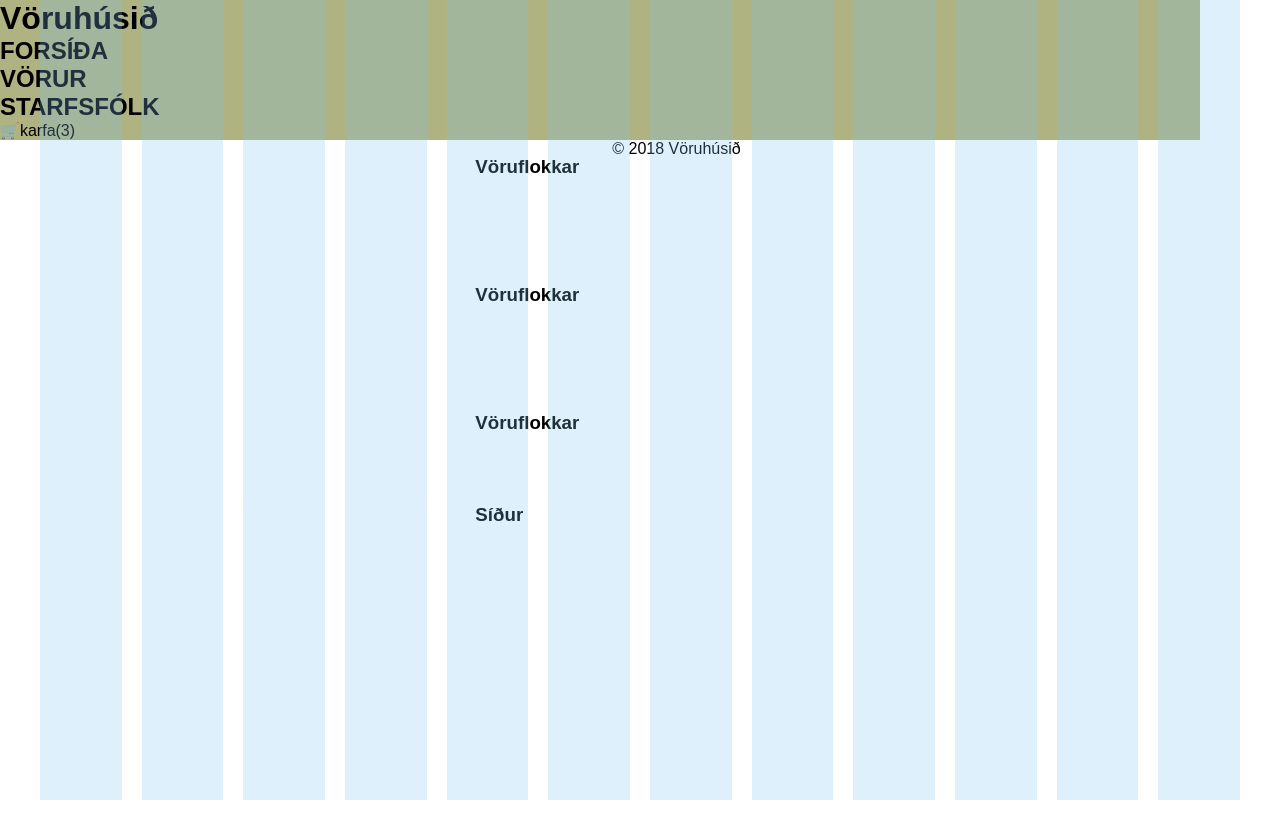
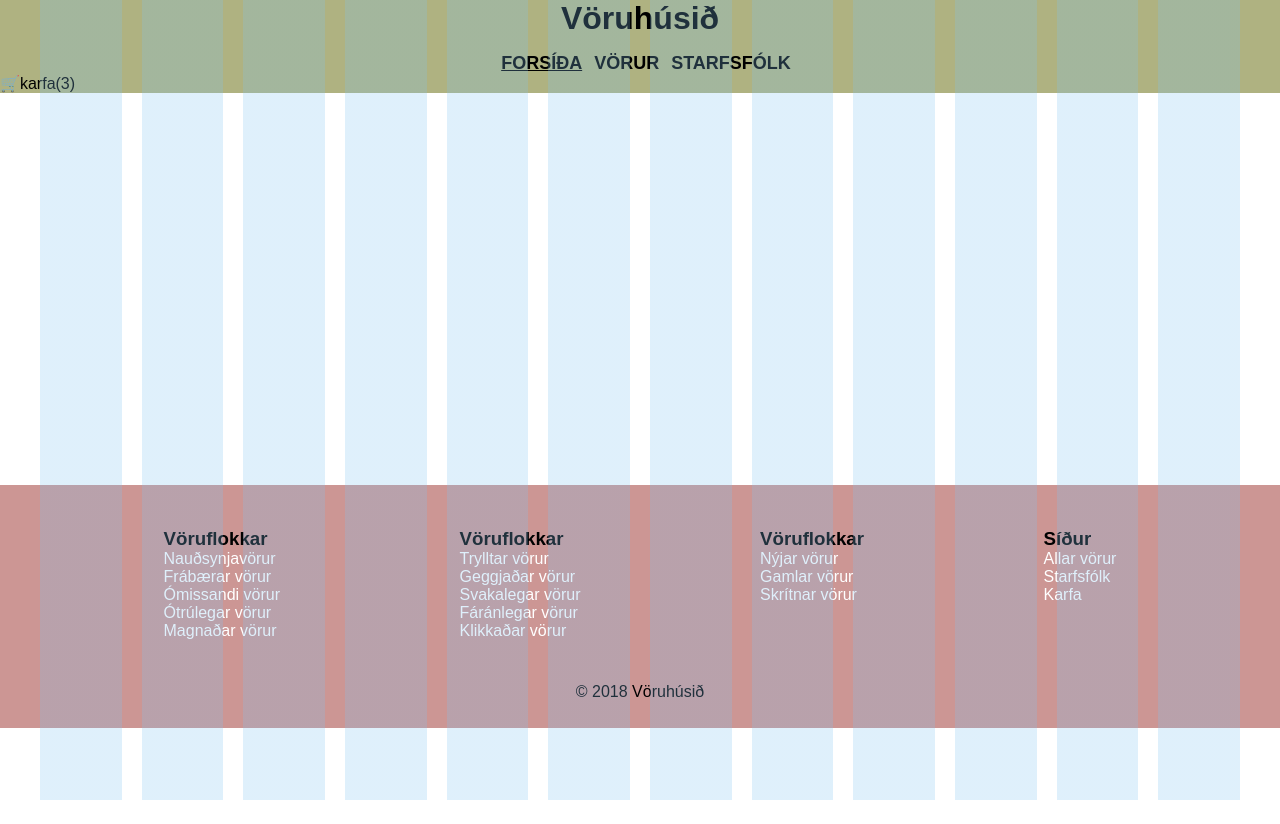
Before and after one commit to Fridrikhr/Hopaverkefni1, a website: page index.html in a window 1280 px wide. After the commit the page ends 800 px from the top, so only its background shows below. Drawn offline with nearby package versions, Linux system fonts and the light colour scheme; files that its build step writes are made by us from their sources.

Commit message:
header og footer

```diff
--- /dev/null
+++ b/pages/forsida.css
@@ -0,0 +1,79 @@
+/* Friðrik */
+div.grid {
+    display: flex;
+    flex-wrap: wrap;
+    flex-direction: column;
+    justify-content: space-between;
+    height: 647px;
+    max-width: 1200px;
+    font-size: 16px;
+    font-family: Arial;
+  }
+
+  div.grid__header {
+    display: flex;
+    justify-content: center;
+    background-color: #afb281;
+    flex-direction: column;
+    width: 100%; }
+
+  div.grid__h1 {
+    display: flex;
+    flex-flow: row;
+    justify-content: center;
+    text-decoration: bold;
+  }
+
+  div.grid__síður {
+    display:flex;
+    flex-direction: row;
+    justify-content: center;
+  }
+
+  div.grid__123 {
+    display:flex;
+    margin-top: 1em;
+  }
+
+  div.grid__h2 {
+    display: flex;
+    flex-flow: row;
+    margin-left: 1em;
+  }
+
+  div.grid__undirstrik {
+    text-decoration: underline;
+  }
+
+  div.grid__karfa {
+    display:flex;
+    align-self: flex-end;
+  }
+
+  div.grid__footer {
+    display: flex;
+    flex-flow: column;
+    justify-content: space-evenly;
+    background-color: #cc9694;
+    height: 150%; }
+
+  div.grid__linkar {
+    display:flex;
+    flex-direction: row;
+    justify-content: space-evenly;
+  }
+
+  div.grid__col {
+    display: flex;
+    flex-direction: column;
+    margin: 1em; }
+
+  div.grid__c {
+    display:flex;
+    align-content: flex-end;
+    justify-content: center;
+  }
+
+  a:link, a:visited {
+    text-decoration: none;
+    color: #ffff; }
--- a/scss/config.scss
+++ b/scss/config.scss
@@ -1 +1,6 @@
 // TODO stillingar hér
+@mixin breidd($col: 1) {
+
+    /*Reikna breidd miðað við dálka*/
+    width:($col / 12 * 100 * 1%);
+}
--- a/styles.scss
+++ b/styles.scss
@@ -1,37 +1,32 @@
-@import "scss/config";
+ @import "scss/config";
 
+@charset "UTF-8";
 * {
   padding: 0;
-  margin: 0;
-}
+  margin: 0; }
 
 *,
 *::before,
 *::after {
-  box-sizing: inherit;
-}
+  box-sizing: inherit; }
 
-html { /* stylelint-disable-line */
+
+
+html {
+  /* stylelint-disable-line */
   box-sizing: border-box;
-  overflow-x: hidden;
-
-  // TODO fleiri grunn stillingar
-}
+  overflow-x: hidden; }
 
 /* Friðrik */
-
 div.grid {
   display: flex;
   flex-wrap: wrap;
-  flex-direction: row;
-  justify-content: center;
-
-
-  height: 100%;
-  max-width: 1200px;
+  flex-direction: column;
+  justify-content: space-between;
+  font-family: Arial;
 
   font-size: 16px;
-  font-family: Arial;
+  height: 647px;
 }
 
 div.grid__header {
@@ -39,45 +34,112 @@ div.grid__header {
   justify-content: center;
   background-color: #afb281;
   flex-direction: column;
-
-  width: 100%;
-}
+  width: 100%; }
 
 div.grid__h1 {
   display: flex;
   flex-flow: row;
-  text-align: center;
+  justify-content: center;
   text-decoration: bold;
+}
+
+div.grid__síður {
+  display:flex;
+  flex-direction: row;
+  justify-content: center;
+}
+
+div.grid__123 {
+  display:flex;
+  margin-top: 1em;
 }
 
 div.grid__h2 {
   display: flex;
   flex-flow: row;
+  margin-left: 1em;
+  font-size: 12px;
+}
+
+div.grid__undirstrik {
+  text-decoration: underline;
+}
+
+div.grid__ka {
+  display:flex;
+  align-self: flex-end;
+}
+
+div.grid__karfa {
+  display: flex;
+  flex-flow: column;
+  height: 300;
+  justify-content: space-between;
+}
+
+div.grid__ur {
+    display: flex;
+    flex-flow: row;
+    height: 150px;
+}
+
+div.grid__ouuppl {
+    display:flex;
+    flex-flow: column;
+    justify-content: space-between;
+}
+
+/* takki fyrir úr*/
+
+div.grid__ht {
+    display: flex;
+    flex-flow: row;
+    height: 150px;
+}
+
+div.grid__htuppl {
+    display: flex;
+    flex-flow: column;
+    justify-content: space-between
+}
+
+div.grid__htmynd {
+    display: flex;
+    width: 150px;
+    height: 150px;
+}
+
+img.image {
+    width: 150px;
+    height: 150px;
 }
 
 div.grid__footer {
   display: flex;
-  flex-flow: row nowrap;
-  justify-content: space-between;
-  /*background-color: #cc9694;*/
-  width: fill;
-  height: 150%;
+  flex-flow: column;
+  justify-content: space-evenly;
+  background-color: #cc9694;
+  height: 150%; }
+
+div.grid__linkar {
+  display:flex;
+  flex-direction: row;
+  justify-content: space-evenly;
 }
 
 div.grid__col {
   display: flex;
   flex-direction: column;
-  margin: 1em;
+  margin: 1em; }
+
+div.grid__c {
+  display:flex;
+  align-content: flex-end;
+  justify-content: center;
 }
 
 a:link, a:visited {
   text-decoration: none;
-  color: #ffff;
-}
+  color: #ffff; }
 
-
-
-
-
-// TODO sækja allar sass skrár
-// @import "scss/...";
+/* kóði fyrir cart */
```
Also changed, not shown: pages/cart.html (+166 -0 lines), pages/headphones.jpg (added), pages/watch.jpg (added).
